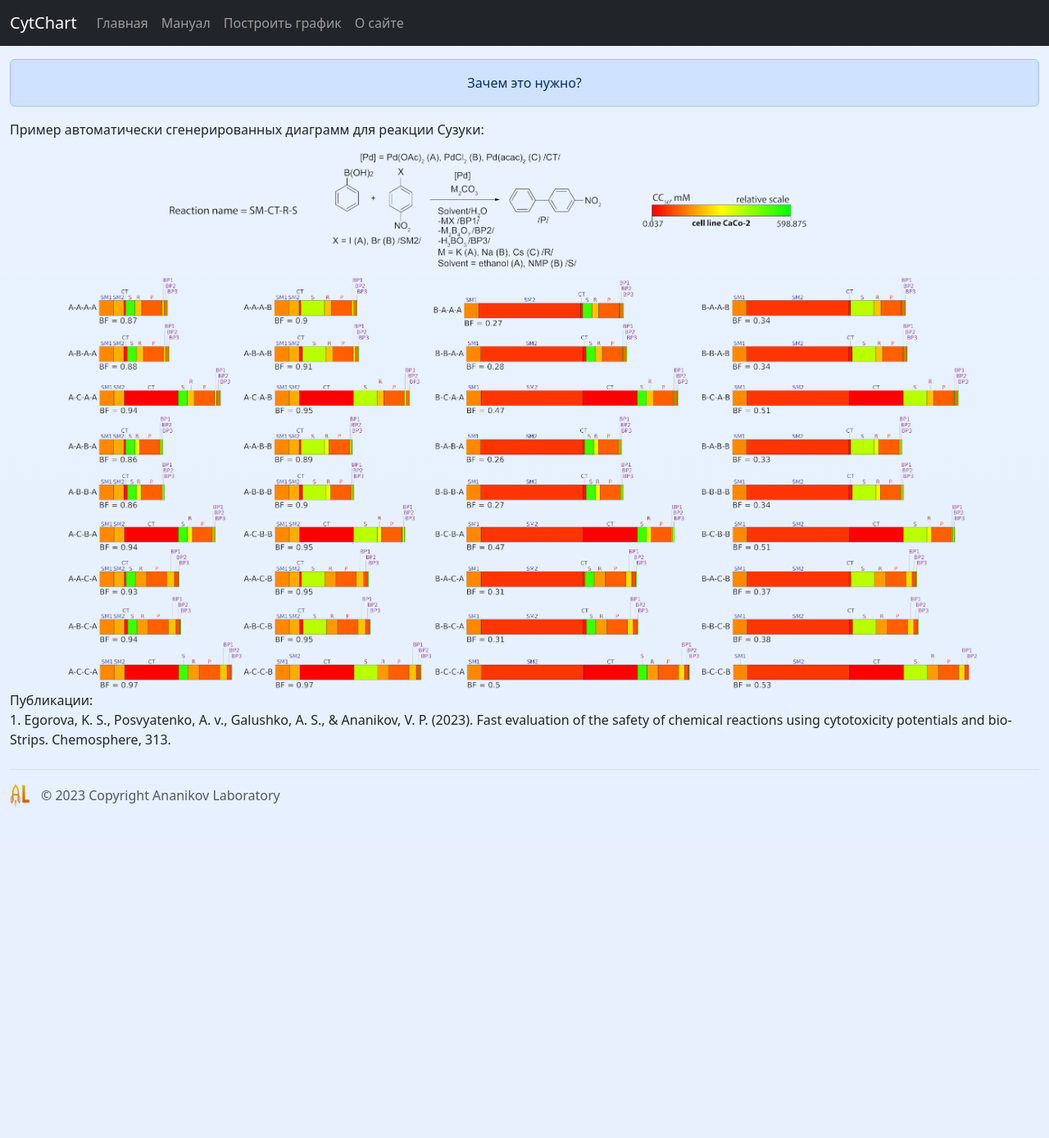
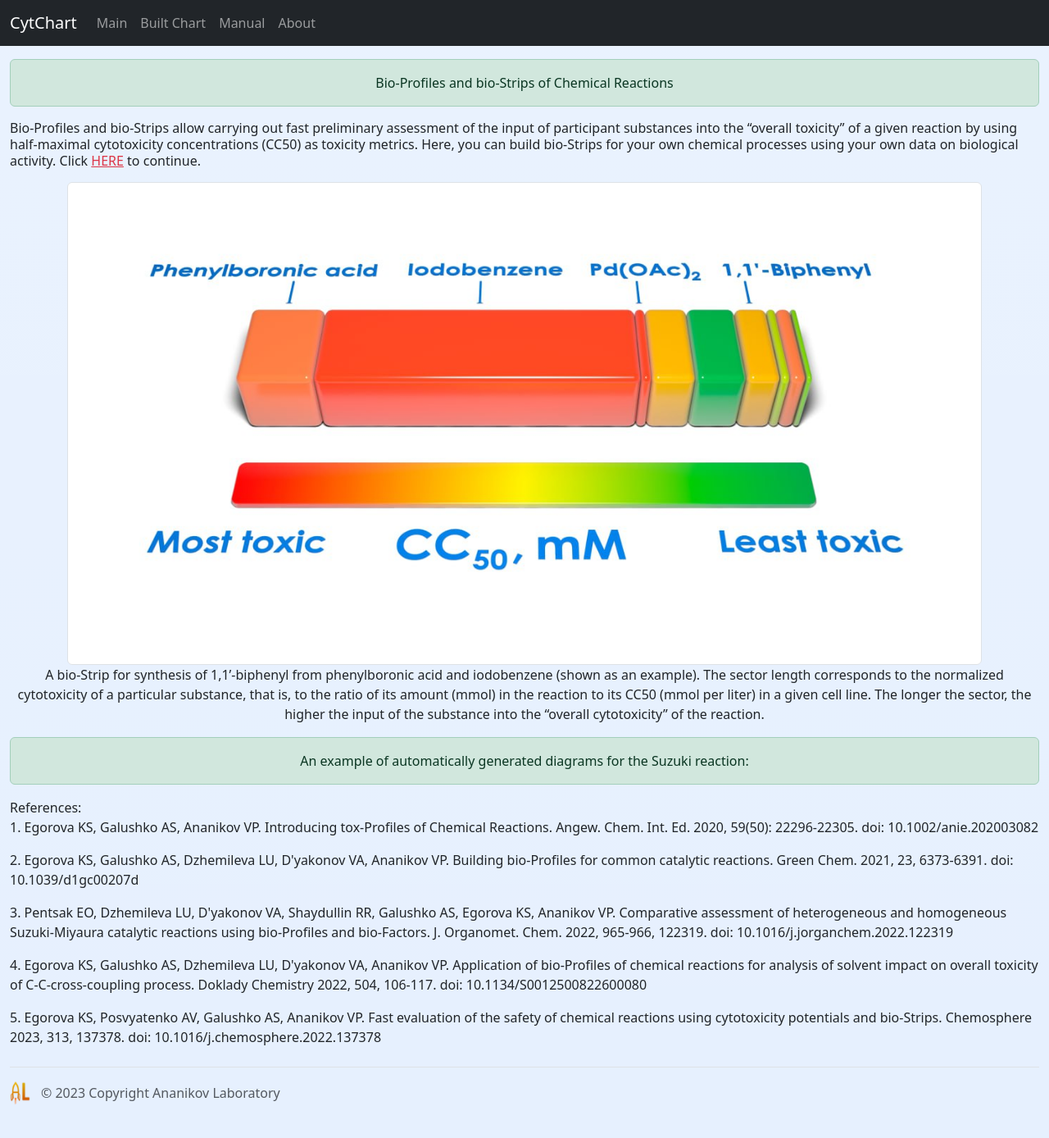
Before and after one commit to DemonTrue/biostrips, a Flask app: page / in a window 1280 px wide. Shown: the whole page at 82% size. Before the commit the page ends 984 px from the top, so only its background shows below. Run offline with Flask 3, Linux system fonts and the light colour scheme.

Commit message:
top_comb

```diff
--- a/main.py
+++ b/main.py
@@ -3,7 +3,6 @@ from flask import Flask, render_template, request, flash, redirect, url_for, sen
 from werkzeug.utils import secure_filename
 from zipfile import ZipFile
 import os
-import json
 import generate_chart as gench
 import generate_combinations_table as gentab
 import input_validation as inpval
@@ -15,28 +14,40 @@ path_examples = 'examples'
 path_new_chart_json = os.path.join(path_meta, 'new_chart.json')
 path_figures = os.path.join('static', 'figures')
 
-ALLOWED_EXTENSIONS = {'txt'}
+ALLOWED_EXTENSIONS = ['txt', 'csv']
 
 app = Flask(__name__)
 app.config['UPLOAD_FOLDER'] = path_data
 
-
 with open(os.path.join(path_meta, 'secret_key.txt'), 'r') as f:
     app.config['SECRET_KEY'] = f.read()
 
-menu = [{"name": "Главная", "url": "/"},
-        {"name": "Мануал", "url": "/manual"},
-        {"name": "Построить график", "url": "/create-chart"},
-        {"name": "О сайте", "url": "/about"}]
+menu = [{"name": "Main", "url": "/"},
+        {"name": "Built Chart", "url": "/create-chart"},
+        {"name": "Manual", "url": "/manual"},
+        {"name": "About", "url": "/about"}]
 
 colormap_list = [{'name': 'percentile'},
                  {'name': 'linear'}]
+
+cyt_potentials_list = [{'name': 'BF'},
+                       {'name': 'CPi'},
+                       {'name': 'CPf'},
+                       {'name': 'CPf_rel'}]
 
 
 @app.route('/')
 @app.route('/home')
 def main():
-    return render_template('main.html', menu=menu)
+    path_references = os.path.join(path_meta, 'references.txt')
+    try:
+        with open(path_references, 'r') as file:
+            references = [line.replace('\n', '') for line in file.readlines()]
+
+    except:
+        references = ''
+
+    return render_template('main.html', menu=menu, references=references)
 
 
 @app.route('/manual')
@@ -46,51 +57,46 @@ def manual():
 
 @app.route('/create-chart', methods=['POST', 'GET'])
 def create_chart():
-    try:
-        with open(path_new_chart_json, 'r') as file:
-            file_info = json.load(file)
-            graphs = []
-            if len(file_info) == 0:
-                file_info = {'title': 'NONE', 'colormap': 'NONE'}
-                session["fileinfo_empty"] = 1
-                session["number_of_combinations"] = 0
+    if "data_upload" in session:
+        if 'send' in request.form:
+            session["data_upload"] = 1
+    else:
+        session["data_upload"] = 0
+        session["graphs"] = []
+
+    if session["data_upload"] == 1:
+        file_info = {'title': session["filename"], 'colormap': session["colormap"], 'cyt_potential': session["cyt_potential"]}
+        filename = file_info['title']
+
+        if 'gencombs' in request.form:
+            message = data_validation(file_info)
+
+            if message == 'SUCCESS':
+                filename = session["filename"]
+                path_table, number_of_combinations = calc_combinations(file_info)
+                session["path_table"] = path_table
+                session["number_of_combinations"] = number_of_combinations
+                session["combs_found"] = 1
             else:
-                filename = file_info['title']
-                session["fileinfo_empty"] = 0
+                flash(message)
 
-                if 'gencombs' in request.form:
-                    message = data_validation(file_info)
+        if 'gencharts' in request.form:
+            path_table = session["path_table"]
 
-                    if message == 'SUCCESS':
-                        path_table, number_of_combinations = calc_combinations(file_info)
-                        session["path_table"] = path_table
-                        session["number_of_combinations"] = number_of_combinations
-                        session["combs_found"] = 1
-                    else:
-                        flash(message)
-                else:
-                    session["combs_found"] = 0
+            top_combinations = make_chart(file_info, path_table)
+            graphs = display_chart(filename)
 
-                if 'gencharts' in request.form:
-                    path_table = session["path_table"]
+            session["graphs"] = graphs
+            session["charts_built"] = 1
+            session["combs_found"] = 1
+            session["top_combinations"] = top_combinations
 
-                    make_chart(file_info, path_table)
-                    graphs = display_chart(filename)
+    else:
+        file_info = {'title': 'NONE', 'colormap': 'NONE', 'cyt_potential': 'NONE'}
+        reset_session()
 
-                    session["charts_built"] = 1
-                    session["combs_found"] = 1
-                else:
-                    session["charts_built"] = 0
-
-    except FileNotFoundError:
-        session["fileinfo_empty"] = 1
-        session["combs_found"] = 0
-        session["charts_built"] = 0
-        session["path_table"] = ''
-        session["number_of_combinations"] = 0
-        flash('No selected file')
-
-    return render_template('create-chart.html', menu=menu, colormap_list=colormap_list, json=file_info, graphs=graphs, session=session)
+    return render_template('create-chart.html', menu=menu, colormap_list=colormap_list,
+                           cyt_potentials_list=cyt_potentials_list, json=file_info, session=session)
 
 
 @app.route('/data_validation')
@@ -116,11 +122,13 @@ def calc_combinations(metadata):
 @app.route('/make_chart')
 def make_chart(metadata, path_table):
     filename = metadata['title']
+    colormap = metadata['colormap']
+    cyt_potential = metadata['cyt_potential']
     path_data = os.path.join('data', filename)
 
-    gench.generate_charts(path_data, path_table, metadata['colormap'])
+    top_combinations = gench.generate_charts(path_data, path_table, colormap, cyt_potential)
 
-    return 0
+    return top_combinations
 
 
 @app.route('/display_chart')
@@ -154,15 +162,23 @@ def download(filename):
 
     directory = os.path.join(app.root_path, path_results)
 
-    with open(path_new_chart_json, 'w') as file:
-        json.dump('', file, ensure_ascii=False, default=str)
-        session["fileinfo_empty"] = 1
-        session["combs_found"] = 0
-        session["charts_built"] = 0
-        session["path_table"] = ''
-        session["number_of_combinations"] = 0
+    reset_session()
 
     return send_from_directory(directory, zip_name)
+
+
+@app.route("/reset_session")
+def reset_session():
+    session["data_upload"] = 0
+    session["graphs"] = []
+    session["filename"] = ''
+    session["colormap"] = ''
+    session["cyt_potential"] = ''
+    session["combs_found"] = 0
+    session["path_table"] = ''
+    session["charts_built"] = 0
+    session["top_combinations"] = ''
+    session["number_of_combinations"] = 0
 
 
 @app.route("/download_file/<path:filename>", methods=['GET', 'POST'])
@@ -195,10 +211,22 @@ def uploader():
             file.save(os.path.join(app.config['UPLOAD_FOLDER'], filename))
 
             colormap_name = request.form.get('colormap').replace('"', '')
-            file_info = {'title':filename, 'colormap':colormap_name}
+            cyt_potential_name = request.form.get('cyt_potential').replace('"', '')
 
-            with open(path_new_chart_json, 'w') as file:
-                json.dump(file_info, file, ensure_ascii=False, default=str)
+            session["filename"] = filename
+            session["colormap"] = colormap_name
+            session["cyt_potential"] = cyt_potential_name
+            session["data_upload"] = 1
+        else:
+            extensions = 'Invalid file extension! The file must have one of the following extensions: '
+            len_extensions = len(ALLOWED_EXTENSIONS)
+            for count, extension in enumerate(ALLOWED_EXTENSIONS):
+                if count == len_extensions - 1:
+                    extensions += extension
+                else:
+                    extensions += extension + ','
+
+            flash(extensions)
 
             return redirect(url_for('create_chart'))
     return redirect(url_for('create_chart'))
@@ -208,6 +236,7 @@ def uploader():
 def pageNotFound(error):
     return render_template('page404.html', title="Страница не найдена", menu=menu), 404
 
+
 if __name__ == '__main__':
     # app.run(debug=True)
     app.run(host="0.0.0.0", port=8080, debug=True)
--- /dev/null
+++ b/metadata/references.txt
@@ -0,0 +1,5 @@
+1. Egorova KS, Galushko AS, Ananikov VP. Introducing tox-Profiles of Chemical Reactions. Angew. Chem. Int. Ed. 2020, 59(50): 22296-22305. doi: 10.1002/anie.202003082
+2. Egorova KS, Galushko AS, Dzhemileva LU, D'yakonov VA, Ananikov VP. Building bio-Profiles for common catalytic reactions. Green Chem. 2021, 23, 6373-6391. doi: 10.1039/d1gc00207d
+3. Pentsak EO, Dzhemileva LU, D'yakonov VA, Shaydullin RR, Galushko AS, Egorova KS, Ananikov VP. Comparative assessment of heterogeneous and homogeneous Suzuki-Miyaura catalytic reactions using bio-Profiles and bio-Factors. J. Organomet. Chem. 2022, 965-966, 122319. doi: 10.1016/j.jorganchem.2022.122319
+4. Egorova KS, Galushko AS, Dzhemileva LU, D'yakonov VA, Ananikov VP. Application of bio-Profiles of chemical reactions for analysis of solvent impact on overall toxicity of C-C-cross-coupling process. Doklady Chemistry 2022, 504, 106-117. doi: 10.1134/S0012500822600080
+5. Egorova KS, Posvyatenko AV, Galushko AS, Ananikov VP. Fast evaluation of the safety of chemical reactions using cytotoxicity potentials and bio-Strips. Chemosphere 2023, 313, 137378. doi: 10.1016/j.chemosphere.2022.137378
--- a/templates/base.html
+++ b/templates/base.html
@@ -1,5 +1,5 @@
 <!doctype html>
-<html lang="ru">
+<html lang="en">
 <head>
     <meta charset="UTF-8">
     <meta name="viewport"
--- a/templates/main.html
+++ b/templates/main.html
@@ -6,39 +6,46 @@
 <div class="container-fluid mt-3">
 
     <div class="d-grid gap-2">
-        <button class="alert alert-primary" type="button" data-bs-toggle="collapse" data-bs-target="#collapse_info" aria-expanded="false" aria-controls="collapse_info">
-            Зачем это нужно?
+        <button class="alert alert-success" type="button" data-bs-toggle="collapse" data-bs-target="#collapse_info" aria-expanded="false" aria-controls="collapse_info">
+                Bio-Profiles and bio-Strips of Chemical Reactions
         </button>
     </div>
 
-    <div class="collapse" id="collapse_info">
+    <p class='text-justify lh-sm'>Bio-Profiles and bio-Strips allow carrying out fast preliminary assessment
+        of the input of participant substances into the “overall toxicity” of a given reaction by using
+        half-maximal cytotoxicity concentrations (CC50) as toxicity metrics. Here, you can build bio-Strips
+        for your own chemical processes using your own data on biological activity.
+        Click
+        <a href="{{ url_for('create_chart') }}" class="link-danger">HERE</a>
+        to continue.</p>
+
+    <div class="container mt-3">
+        <img src="{{ url_for('static', filename='images/beatiful_pic_2.jpg') }}" class="img-fluid img-thumbnail">
+    </div>
+    <p class="fw-light fs-6 text-center">A bio-Strip for synthesis of 1,1’-biphenyl from phenylboronic acid and iodobenzene
+        (shown as an example). The sector length corresponds to the normalized cytotoxicity of a particular
+        substance, that is, to the ratio of its amount (mmol) in the reaction to its CC50 (mmol per liter)
+        in a given cell line. The longer the sector, the higher the input of the substance into the
+        “overall cytotoxicity” of the reaction.</p>
+
+
+    <div class="d-grid gap-2">
+        <button class="alert alert-success" type="button" data-bs-toggle="collapse" data-bs-target="#collapse_example" aria-expanded="false" aria-controls="collapse_example">
+            An example of automatically generated diagrams for the Suzuki reaction:
+        </button>
+    </div>
+
+    <div class="collapse" id="collapse_example">
         <div class="card card-body">
-            <p class='text-justify lh-sm'>В течение многих лет комплексная и надежная оценка токсического потенциала того
-                или иного химического процесса была недостижимой задачей из-за чрезвычайной сложности многочисленных процессов,
-                происходящих при взаимодействии химических веществ с живыми организмами и их ближайшим окружением.
-                На сегодняшний день разработаны подробные классификации потенциальных опасностей химических веществ
-                и проектирования более безопасных химических процессов, однако до сих пор не был найден быстрый и наглядный способ оценки
-                токсического риска для широкого спектра химических веществ и процессов.
-            </p>
-            <p class='text-justify lh-sm'>
-                Недавно в нашей научной школе была предложена новая методика быстрой предварительной оценки потенциальной
-                опасности химических процессов для здоровья с помощью био-стрипов. В частности, био-стрипы подразумевают
-                использование CC50 (полумаксимальных концентраций цитотоксичности) и нормализованной цитотоксичности веществ,
-                которые участвуют в конкретной химической реакции для оценки его «общей цитотоксичности».
-                Эта методология была успешно применена для анализа широко распространенных химических реакций, в том числе реакции Сузуки.
-            </p>
+            <img src="{{ url_for('static', filename='images/example_result.png') }}" class="img-fluid">
         </div>
     </div>
 
-    <p class="font-italic">Пример автоматически сгенерированных диаграмм для реакции Сузуки:</p>
-    <div class="container mt-3">
-        <img src="{{ url_for('static', filename='images/example_result.png') }}" class="img-fluid">
-    </div>
-
     <div class="mb-3">
-        <span class="fw-normal fs-6">Публикации:</span>
-        <p class="fw-light fs-6">1. Egorova, K. S., Posvyatenko, A. v., Galushko, A. S., & Ananikov, V. P. (2023).
-            Fast evaluation of the safety of chemical reactions using cytotoxicity potentials and bio-Strips. Chemosphere, 313.</p>
+        <span class="fw-normal fs-6">References:</span>
+        {% for ref in references %}
+            <p class="fw-light fs-6">{{ ref }}</p>
+        {% endfor %}
     </div>
 
 </div>
--- a/templates/manual.html
+++ b/templates/manual.html
@@ -8,7 +8,7 @@
     <div class="mb-3">
         <p class="fw-normal fs-6">Для построения диаграмм необходимо оформить данные по данному
             <a href="{{ url_for('download_file', filename='sample.xlsx') }}" class="link-danger">шаблону</a>
-        </p>
+        и сохранить в формате "txt" (разделитель - табуляция) или "csv" (разделитель - ;)</p>
     </div>
 
     <div class="mb-3">
```
Also changed, not shown: cyt_combinations.py (+9 -1 lines), generate_chart.py (+33 -3 lines), input_validation.py (+124 -112 lines), templates/create-chart.html (+37 -17 lines), static/images/beatiful_pic_1.jpg (added), static/images/beatiful_pic_2.jpg (added).
